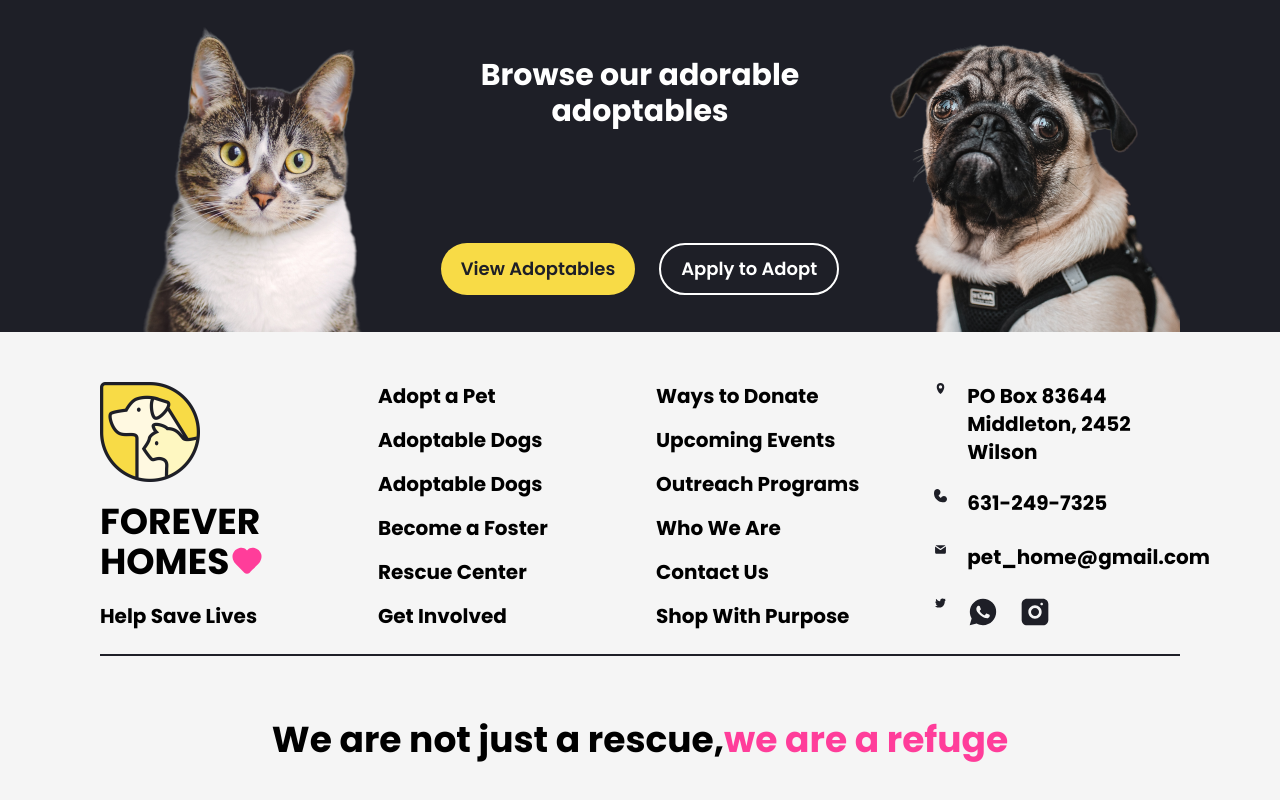
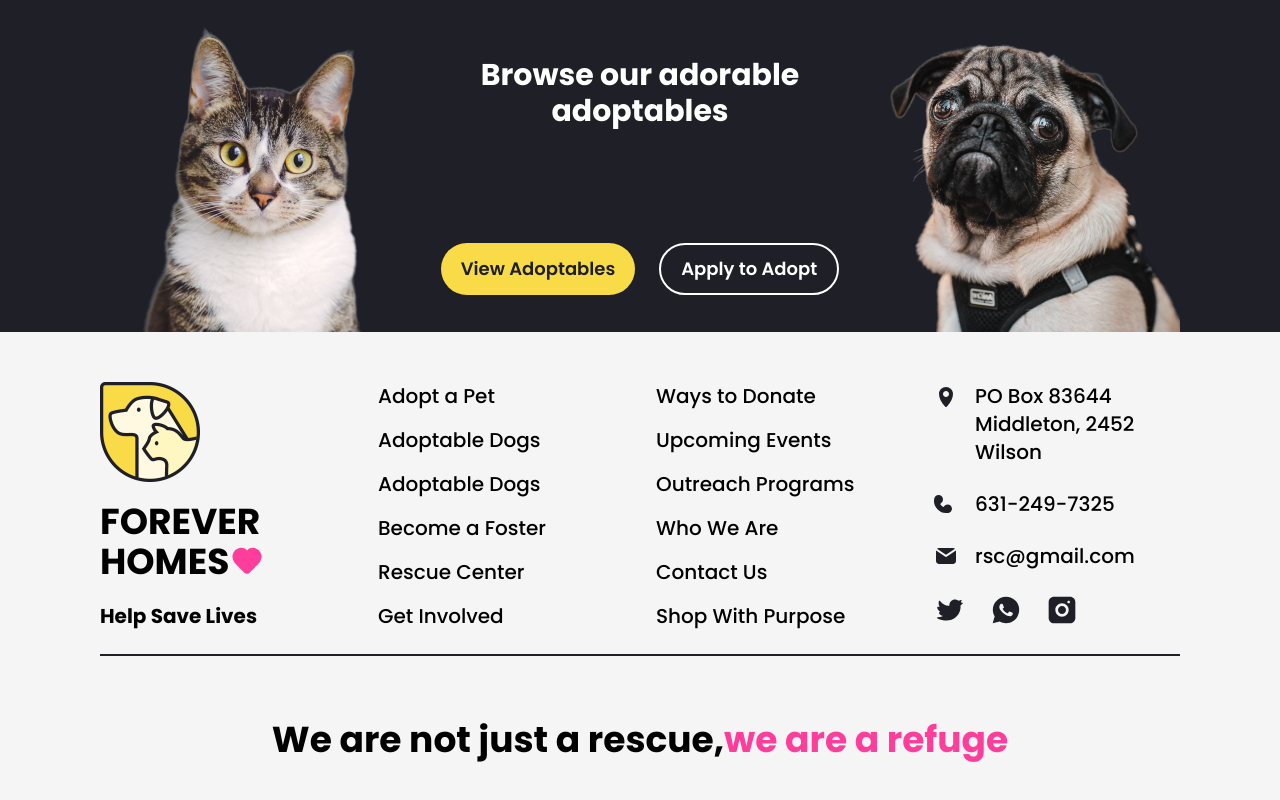
Before and after one commit to haris-75/animal-rescue-centre, a React (Vite) app: page / in a window 1280 px wide. Shown: the part 4266-5066 px from the top of the page. Built offline with nearby package versions, Linux system fonts and the light colour scheme.

Commit message:
Completed Styling For Footer

```diff
--- a/src/pages/Footer/index.jsx
+++ b/src/pages/Footer/index.jsx
@@ -27,7 +27,7 @@ export default function Footer() {
   return (
     <Container>
       <div className='pt-[50px] pb-[120px] flex flex-col xl:gap-[40px] lg:gap-[18px] justify-center items-center'>
-        <div className='grid lg:grid-cols-4 sm:grid-cols-2 md:gap-8 gap-6 pb-6 border-b-2 border-dark justify-start'>
+        <div className='grid md-lg:grid-cols-4 sm:grid-cols-2 md:gap-8 gap-4 pb-6 border-b-2 border-dark justify-start'>
           {/* Footer Part-1 */}
           <div className='flex flex-col md:gap-5 gap-3'>
             <img
@@ -57,7 +57,7 @@ export default function Footer() {
           <div className='flex flex-col md:gap-4 gap-2'>
             {footerItems1?.map((item) => (
               <p
-                className='lg:text-xl md:text-lg text-base md:font-bold font-medium'
+                className='lg:text-xl md:text-lg text-base md:font-medium font-normal'
                 key={item}
               >
                 {item}
@@ -68,7 +68,7 @@ export default function Footer() {
           <div className='flex flex-col md:gap-4 gap-2'>
             {footerItems2?.map((item) => (
               <p
-                className='lg:text-xl md:text-lg text-base md:font-bold font-medium'
+                className='lg:text-xl md:text-lg text-base md:font-medium font-normal'
                 key={item}
               >
                 {item}
@@ -76,58 +76,58 @@ export default function Footer() {
             ))}
           </div>
           {/* Footer Part-4 */}
-          <div className='grid grid-cols-8 grid-rows-5 md:gap-5 gap-2.5'>
+          <div className='flex flex-col lg:gap-6 gap-3'>
+            <div className='grid grid-cols-6 grid-rows-1 '>
               <img
-              className='col-span-1 row-span-2'
+                className='lg:col-span-1 col-span-1 mt-[3px] -mb-[5px]'
                 src={AddressIcon}
                 alt='location-icon'
               />
-            <div className='col-span-7 row-span-2'>
-              <p className='lg:text-xl md:text-lg text-base md:font-bold font-medium'>
+              <div className='lg:col-span-5 col-span-5'>
+                <p className='lg:text-xl md:text-lg text-base md:font-medium font-normal'>
                   PO Box 83644
                 </p>
-              <p className='lg:text-xl md:text-lg text-base md:font-bold font-medium'>
+                <p className='lg:text-xl md:text-lg text-base md:font-medium font-normal'>
                   Middleton, 2452 Wilson
                 </p>
               </div>
+            </div>
+            <div className='grid grid-cols-6 grid-rows-2 lg:gap-y-6 gap-y-3 items-center'>
               <img
-              className='col-span-1'
+                className='lg:col-span-1 col-span-1'
                 src={PhoneIcon}
                 alt='phone-icon'
               />
-            <div className='col-span-7'>
-              <p className='lg:text-xl md:text-lg text-base md:font-bold font-medium'>
+              <div className='lg:col-span-5 col-span-5'>
+                <p className='lg:text-xl md:text-lg text-base md:font-medium font-normal'>
                   631-249-7325
                 </p>
               </div>
               <img
-              className='col-span-1'
+                className='lg:col-span-1 col-span-1'
                 src={MailIcon}
                 alt='mail-icon'
               />
-            <div className='col-span-7'>
-              <p className='lg:text-xl md:text-lg text-base md:font-bold font-medium'>
-                pet_home@gmail.com
+              <div className='lg:col-span-5 col-span-5'>
+                <p className='lg:text-xl md:text-lg text-base md:font-medium font-normal'>
+                  rsc@gmail.com
                 </p>
               </div>
+            </div>
+            <div className=' flex md:gap-4 xl:gap-6 gap-2.5'>
               <img
-              className='col-span-1'
+                className='lg:col-span-1 col-span-1'
                 src={TwitterIcon}
                 alt='twitter-icon'
               />
-            <div className='col-span-7 flex md:gap-5 gap-2.5'>
-              <div>
               <img
                 src={WhatsAppIcon}
                 alt='whatsapp-icon'
               />
-              </div>
-              <div>
               <img
                 src={InstaIcon}
                 alt='insta-icon'
               />
-              </div>
             </div>
           </div>
         </div>
```
Lines whose indentation alone changed are shown as unchanged.
